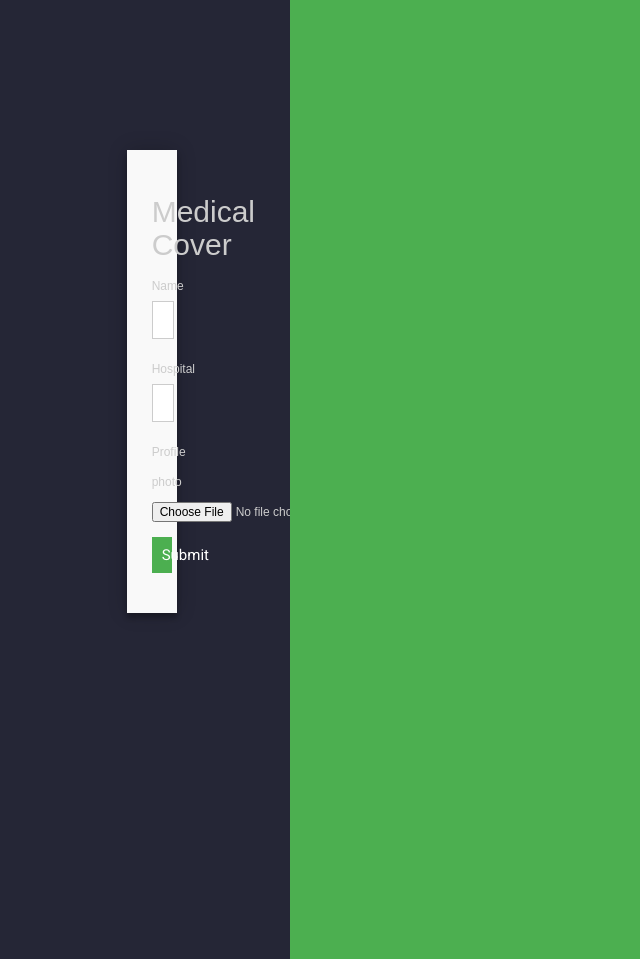
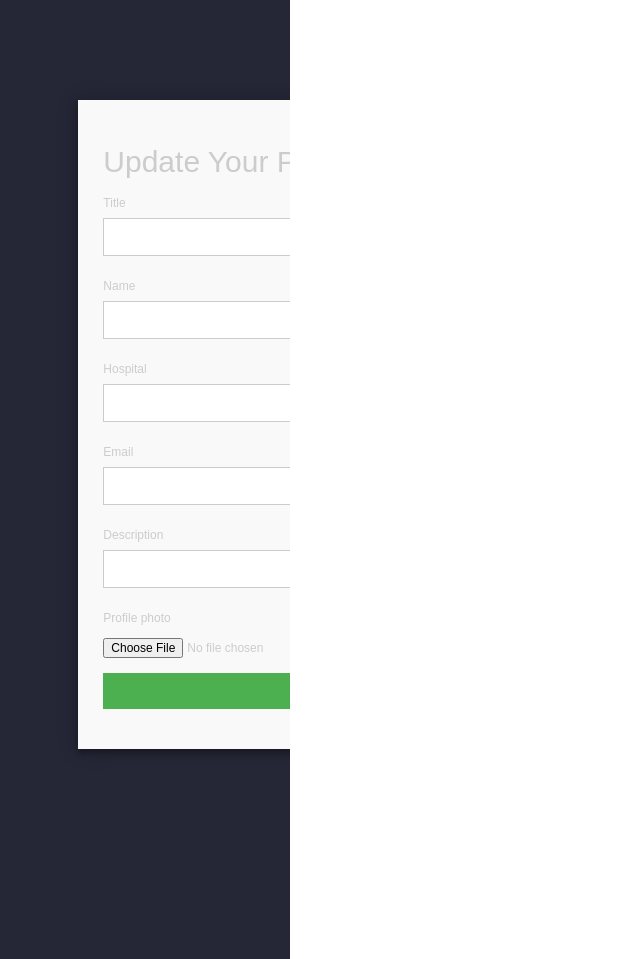
Before and after one commit to NewtonBii/Patient-Management-System, a Django app: template faith_pms/templates/update_profile.html in a window 1280 px wide. Shown: the whole page, without its empty margins (0-640 px from the left). Run offline with Django 3.2, Linux system fonts and the light colour scheme; the template is opened without the code that fills it: values that come from a table or form of the project are taken from there, others are empty; some libraries are stand-ins or nearby versions; some web fonts are replaced.

Commit message:
Add email field to doctor model.

```diff
--- a/faith_pms/forms.py
+++ b/faith_pms/forms.py
@@ -4,7 +4,7 @@
 class UpdateProfileForm(forms.ModelForm):
     class Meta:
         model = Doctor
-        fields = ('profile_photo', 'name', 'hospital')
+        fields = ('profile_photo', 'name', 'hospital', 'email', 'description', 'title')
 
 class NewPatientForm(forms.ModelForm):
     class Meta:
--- a/faith_pms/models.py
+++ b/faith_pms/models.py
@@ -12,6 +12,7 @@ class Doctor(models.Model):
     hospital = models.CharField(max_length=200)
     profile_photo = models.ImageField(upload_to='doctor_profiles/')
     user = models.ForeignKey(User, null=True)
+    email = models.EmailField(null=True)
 
     def __str__(self):
         return self.name
--- a/faith_pms/templates/update_profile.html
+++ b/faith_pms/templates/update_profile.html
@@ -1,16 +1,25 @@
 {% extends 'base.html' %}{% load bootstrap3 %} {% load staticfiles %} {% block content %}
-<div class="col-sm-4">
+<div class="col-sm-2">
 
 </div>
-<div class="col-sm-4">
-  <div class="container" id="medical_cover_form">
+<div class="col-sm-8">
+  <div class="container">
     <form id="contact" action="" method="post">
-      <h3>Medical Cover</h3>
+      <h3>Update Your Profile</h3>
+      <fieldset>
+        {{form.title.label}}{{form.title}}{{form.title.errors}}
+      </fieldset>
       <fieldset>
         {{form.name.label}}{{form.name}}{{form.name.errors}}
       </fieldset>
       <fieldset>
         {{form.hospital.label}} {{form.hospital}} {{form.hospital.errors}}
+      </fieldset>
+      <fieldset>
+        {{form.email.label}}{{form.email}}{{form.email.errors}}
+      </fieldset>
+      <fieldset>
+        {{form.description.label}}{{form.description}}{{form.description.errors}}
       </fieldset>
       <fieldset>
         {{form.profile_photo.label}} <br>{{form.profile_photo}} {{form.profile_photo.errors}}
@@ -21,7 +30,7 @@
     </form>
   </div>
 </div>
-<div class="col-sm-4">
+<div class="col-sm-2">
 
 </div>
 <style media="screen">
@@ -45,14 +54,11 @@ font-weight: 100;
 font-size: 12px;
 line-height: 30px;
 color: #777;
-background: #4CAF50;
 }
 
 .container {
-max-width: 400px;
-width: 100%;
-margin: 0 auto;
-position: relative;
+width: 500px;
+margin-top: -50px;
 }
 
 #contact input[type="text"],
@@ -144,10 +150,6 @@ transition: background-color 0.3s ease-in-out;
 box-shadow: inset 0 1px 3px rgba(0, 0, 0, 0.5);
 }
 
-.copyright {
-text-align: center;
-}
-
 #contact input:focus,
 #contact textarea:focus {
 outline: 0;
@@ -170,4 +172,5 @@ color: #888;
 color: #888;
 }
 </style>
+
 {% endblock %}
```
Also changed, not shown: faith_pms/migrations/0009_doctor_email.py (added).
